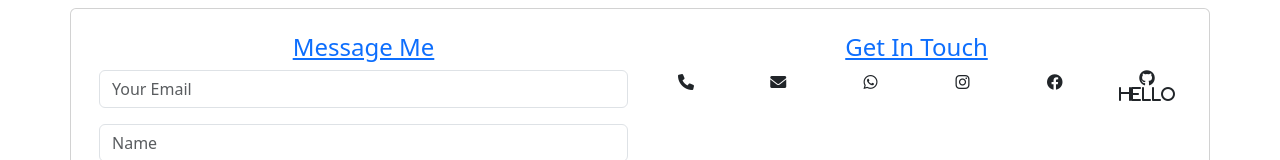
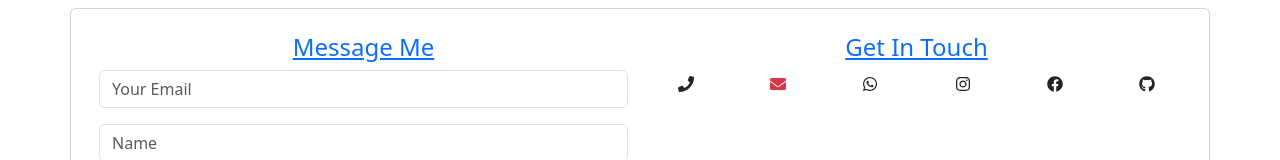
Before and after one commit to Danielkioko18/Portfolio-app-using-ReactJS, a React (Create React App) app: page / in a window 1280 px wide. Shown: the part 3754-3914 px from the top of the page. Built offline with nearby package versions, Linux system fonts and the light colour scheme.

Commit message:
React Icons

```diff
--- a/package.json
+++ b/package.json
@@ -10,6 +10,7 @@
     "react": "^18.3.1",
     "react-bootstrap": "^2.10.4",
     "react-dom": "^18.3.1",
+    "react-icons": "^5.3.0",
     "react-router-dom": "^6.25.1",
     "react-router-hash-link": "^2.4.3",
     "react-scripts": "5.0.1",
--- a/src/components/Home.js
+++ b/src/components/Home.js
@@ -1,6 +1,6 @@
 import React from 'react';
 import { Container, Row, Col, Button, Card } from 'react-bootstrap';
-//import { FaPhone, FaLinkedin, FaEnvelope } from "react-icons/fa";
+import { FaPhone, FaLinkedin, FaEnvelope,FaFacebook,FaInstagram, FaWhatsapp,FaGithub } from "react-icons/fa";
 import './Home.css'; // Import custom CSS if needed
 import Services from './Services';
 
@@ -269,32 +269,32 @@ const Home = () => {
 
                     <div className="col">
                       <a href="tel:+254769894714" style={{ color: 'inherit' }}>
-                        <i className="fas fa-phone"></i>
+                        <FaPhone />
+                      </a>
+                    </div>
+                    <div className="col text-danger">
+                      <a href="mail:danielkioko1844@gmail.com" style={{ color: 'inherit' }}>
+                        <FaEnvelope />
                       </a>
                     </div>
                     <div className="col">
-                      <a href="mail:danielkioko1844@gmail.com" style={{ color: 'inherit' }}>
-                        <i className="fas fa-envelope"></i>
-                      </a>
-                    </div>
-                    <div className="col">
-                      <a href="https://wa.me/your-number" target="_blank" rel="noopener noreferrer" style={{ color: 'inherit' }}>
-                        <i className="fab fa-whatsapp"></i>
+                      <a href="https://wa.me/+254769894714" target="_blank" rel="noopener noreferrer" style={{ color: 'inherit' }}>
+                        <FaWhatsapp />
                       </a>
                     </div>
                     <div className="col">
                       < a href="https://www.instagram.com/danielkioko1844" target="_blank" rel="noopener noreferrer" style={{ color: 'inherit' }}>
-                        <i className="fab fa-instagram"></i>
+                        <FaInstagram />
                       </a>
                     </div>
                     <div className="col">
                       <a href="https://www.facebook.com/danielkioko1844" target="_blank" rel="noopener noreferrer" style={{ color: 'inherit' }}>
-                        <i className="fab fa-facebook"></i>
+                        <FaFacebook />
                       </a>
                     </div>
                     <div className="col">
                       <a href="https://github.com/Danielkioko18" target="_blank" rel="noopener noreferrer" style={{ color: 'inherit' }}>
-                        <i className="fab fa-github"> hello</i>
+                        <FaGithub />
                       </a>
                     </div>
                   </div>
```
Also changed, not shown: 1 other file (tests, documents, lock files or other folders).
